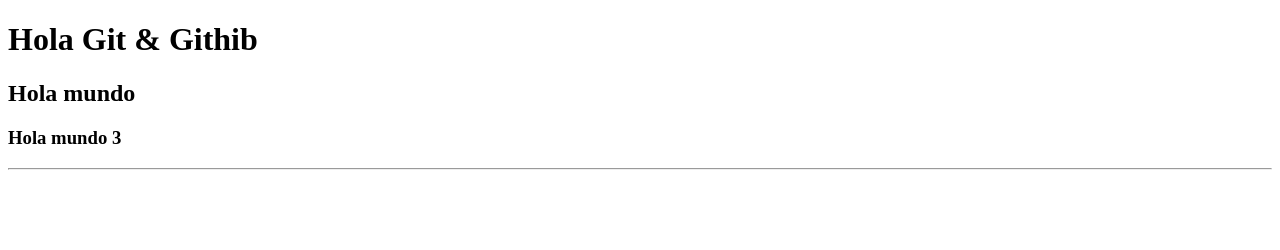
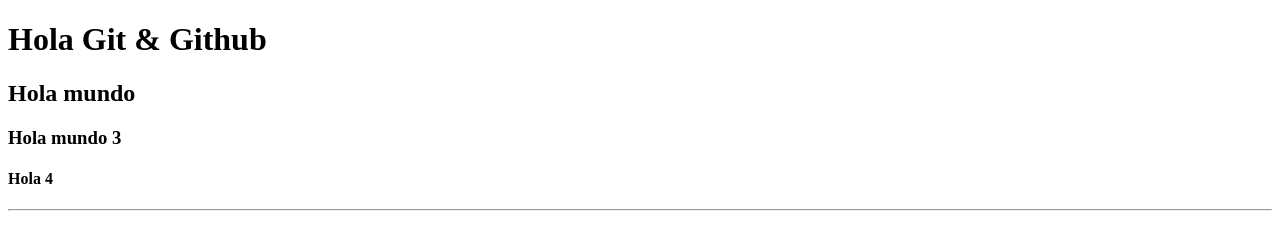
Before and after one commit to MathiasPedrozo/clase-repositorio, a website: page index.html in a window 1280 px wide. Drawn offline with Linux system fonts and the light colour scheme.

Commit message:
agregamos un hola 4

```diff
--- a/index.html
+++ b/index.html
@@ -8,9 +8,10 @@
 </head>
 <body>
 
-    <h1>Hola Git & Githib</h1>
+    <h1>Hola Git & Github</h1>
     <h2>Hola mundo</h2>
     <h3>Hola mundo 3</h3>
+    <h4>Hola 4</h4>
 
     <hr>
 
```
